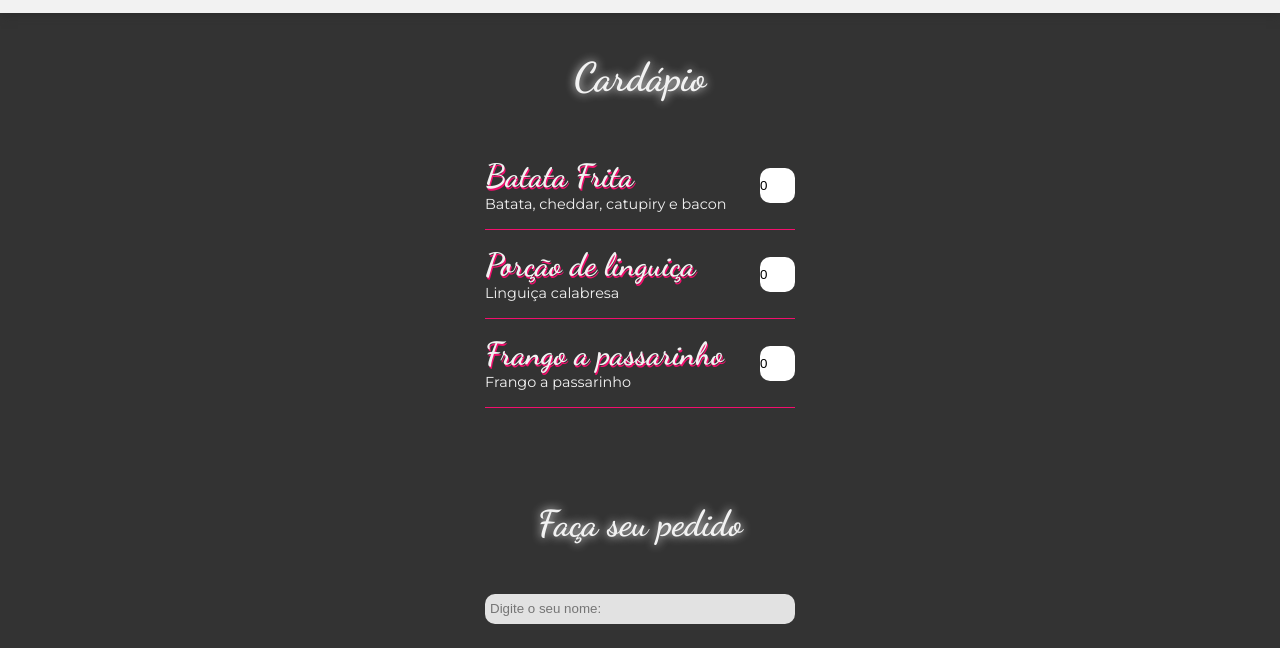
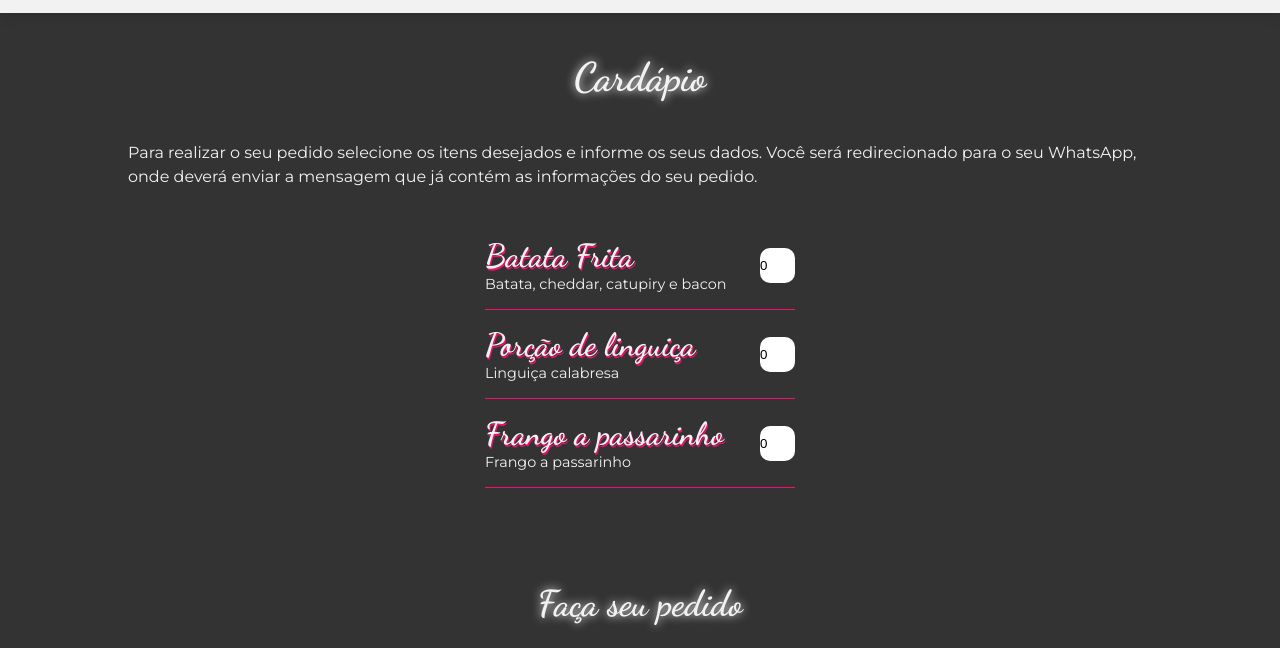
Before and after one commit to Koutsumi/porcoes-garden, a plain HTML site: page index.html in a window 1280 px wide. Shown: the part 99-747 px from the top of the page. Drawn offline with nearby package versions, Linux system fonts and the light colour scheme.

Commit message:
tutorial

```diff
--- a/css/style.css
+++ b/css/style.css
@@ -12,6 +12,18 @@
 
 li{
 	list-style: none;
+}
+.esconde{
+	background-color: inherit;
+	color: initial;
+	outline: none;
+	border: inherit;
+	opacity: 0;
+	position: absolute;
+	top: 0;
+	left: 0;
+	z-index: 0;
+
 }
 
 a:link, a:active, a:hover, a:visited{
@@ -65,6 +77,15 @@ main h1{
 	font-size: .9em;
 }
 
+.tutorialContent p {
+	font-family: var(--fontTexto);
+	color: var(--detalhes);
+	font-size: 1em;
+	margin-bottom: 2em;
+	line-height: 1.5;
+	text-align: inherit;
+}
+
 /* * I M A G E N S */
 
 /* ! MOBILE */
@@ -105,6 +126,23 @@ main h1{
 		flex-direction: row;
 		align-items: center;
 		justify-content: space-between;
+	}
+
+	.tutorial{
+		width: 100%;
+		display: flex;
+		flex-direction: column;
+		align-items: center;
+		justify-content: center;
+	}
+
+	.tutorialContent{
+		width: 80%;
+		max-width: 1080px;
+		display: flex;
+		flex-direction: column;
+		align-items: center;
+		justify-content: center;
 	}
 
 	.innerPedido{
--- a/index.html
+++ b/index.html
@@ -31,8 +31,17 @@
 
       <main>
         <section>
+          <div class="tutorial">
+            <div class="tutorialContent">
+              <h1>Cardápio</h1>
+              <p>
+                Para realizar o seu pedido selecione os itens desejados e informe os seus dados. Você será redirecionado para o seu WhatsApp, onde deverá enviar a mensagem que já contém as informações do seu pedido.
+              </p>
+            </div>
+          </div>
+        </section>
+        <section>
           <div class="innerCardapio">
-            <h1>Cardápio</h1>
 
             <div class="itemCardapio">
               <div class="innerItem">
@@ -125,7 +134,9 @@
               id="troco"
               placeholder="Troco para R$"
             />
-            <p>Chave PIX: 1199999-9999</p>
+            <p  style="font-size: 1.3em;">Chave PIX: 11982608171 <button style="background-color:inherit ;" onclick="copyToClipBoard()"><img src="./images/copiar-texto.png" alt=""></button></p>
+            <textarea id="pix" class="esconde">11982608171</textarea>
+
 
             <button class="functionAbre checarPedido">Conferir Pedido</button>
           </div>
@@ -196,4 +207,15 @@
 
   <script src="./script/delivrey.js"></script>
   <script src="./script/whats.js"></script>
+
+  <script>
+  function copyToClipBoard() {
+
+var content = document.getElementById('pix');
+
+content.select();
+document.execCommand('copy');
+}
+
+</script>
 </html>
```
Also changed, not shown: images/copiar-texto.png (added).
